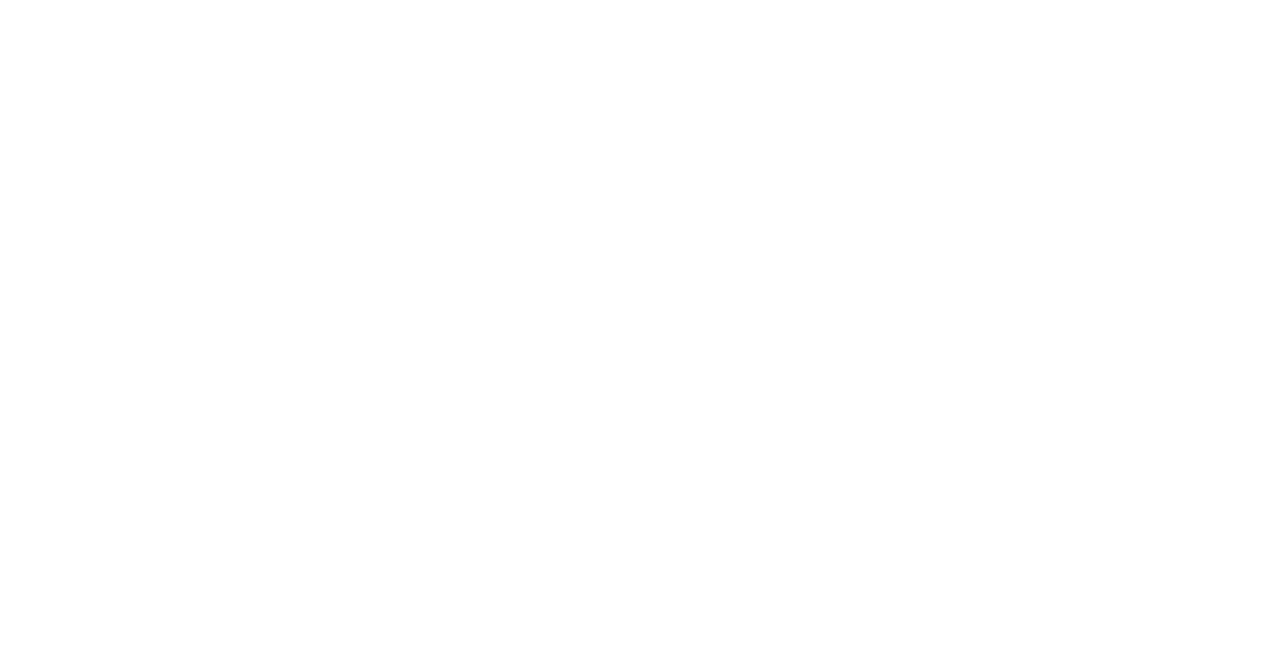
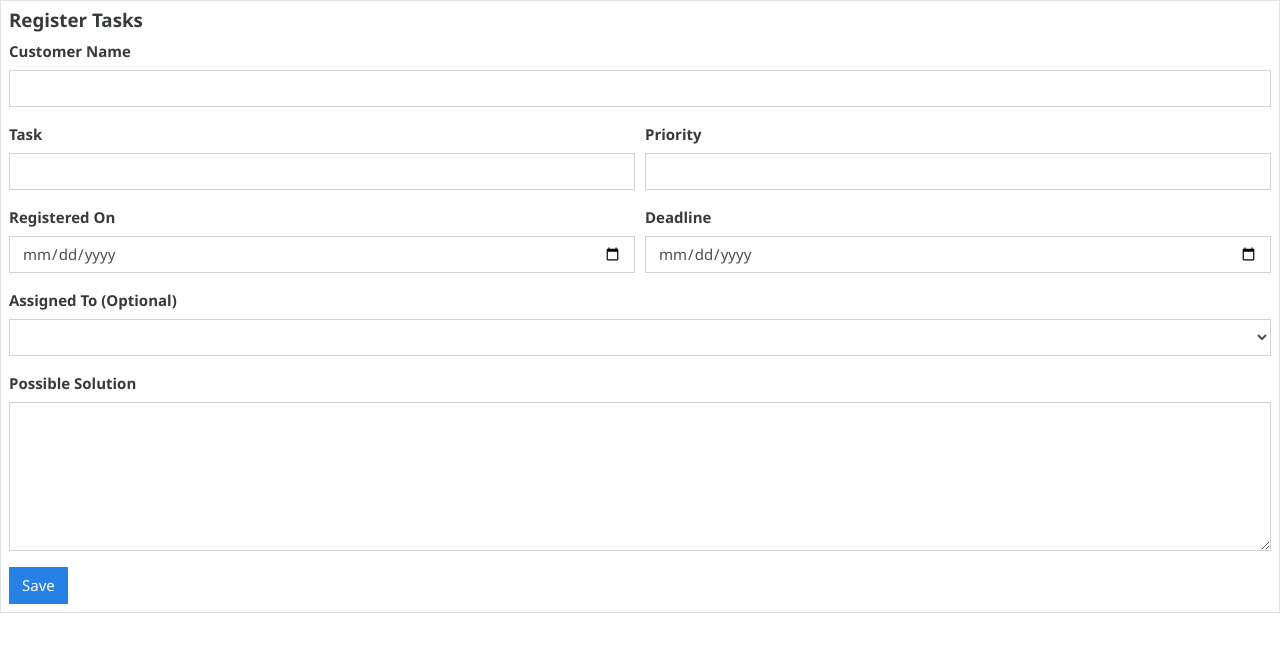
Before and after one commit to jiwantmg/avlekh-ui, a Vue app: page /tasks/register in a window 1280 px wide. Shown: the top 652 px of the page. Built offline with nearby package versions, Linux system fonts and the light colour scheme.

Commit message:
task register form created

```diff
--- /dev/null
+++ b/src/api/task.service.js
@@ -0,0 +1,3 @@
+export const saveTasks = function(task) {
+    console.log("Saving tasks", task);
+}
--- a/src/components/TaskPreviewRow.vue
+++ b/src/components/TaskPreviewRow.vue
@@ -4,7 +4,12 @@
           <div class="pull-left font-weight-bold">{{ mytask.title }}</div>
           <div class="pull-right">{{ mytask.status }}</div>
       </div>
-      <div class="task-desc d-block ml-2 font-italic">{{ mytask.description }}</div>
+      <div class="description">
+          <a class="more-btn" @click="isExpanded = !isExpanded">
+            <i class="fa fa-caret-right" aria-hidden="true" :class="{'rotate-down': isExpanded}"></i>
+          </a>
+          <div class="d-block ml-2 font-italic task-desc" :class="{'maximized-task': isExpanded}">{{ mytask.description }}</div>
+      </div>
       <div class="task-action">
           <p> Deadline : {{ mytask.deadline }}</p>
           <p class="mx-2"> Track No : {{ mytask.track_no }}</p>
@@ -20,7 +25,10 @@
             type: Object,
             required: true
         }
-    }
+    },
+    data: () => ({
+        isExpanded: false
+    })
 }
 </script>
 
@@ -35,4 +43,32 @@
     display: flex;
     flex-direction: row;
 }
+
+.description {
+    display: flex;
+}
+.more-btn {
+    width: 10px;
+    cursor: pointer;
+}
+
+
+.more-btn i {
+    font-size: 1.3rem;
+}
+
+.task-desc {
+    height: 20px;
+}
+
+.maximized-task {
+    height: 100px;
+}
+
+.rotate-down {
+    transform: rotate(90deg);
+}
+
+
+
 </style>
--- a/src/components/modules/mytasks/CompletedTasks.vue
+++ b/src/components/modules/mytasks/CompletedTasks.vue
@@ -1,15 +1,43 @@
 <template>
-  <div>
-      Completed Tasks Tasks
+  <div class="card-container p-2 bg-white full-height">
+    <table class="mytask-table full-width">
+      <tr v-for="(mytask, i) in mytasks" :key="i">
+        <td class="sn-no">
+          {{ i + 1 }}
+        </td>
+        <td>
+          <TaskPreviewRow :mytask="mytask"/>
+        </td>
+      </tr>
+    </table>
   </div>
 </template>
 
 <script>
+import TaskPreviewRow from "@/components/TaskPreviewRow";
+
 export default {
-
-}
+  components: {
+    TaskPreviewRow,
+  },
+  data: () => ({
+    mytasks: [
+      { id: 1, title: 'Tasks Title', status: 'completed', description: 'Task description', deadline: '2020-5-6', track_no: '8765432', created_at: '2020-5-1' },
+      { id: 2, title: 'Tasks Title', status: 'completed', description: 'Task description', deadline: '2020-5-6', track_no: '8765432', created_at: '2020-5-1' },
+      { id: 3, title: 'Tasks Title', status: 'completed', description: 'Task description', deadline: '2020-5-6', track_no: '8765432', created_at: '2020-5-1' },
+      { id: 4, title: 'Tasks Title', status: 'completed', description: 'Task description', deadline: '2020-5-6', track_no: '8765432', created_at: '2020-5-1' },
+      { id: 5, title: 'Tasks Title', status: 'completed', description: 'Task description', deadline: '2020-5-6', track_no: '8765432', created_at: '2020-5-1' }
+    ]
+  })
+};
 </script>
 
 <style>
+.card-container {
+  flex-grow: 1;
+}
 
+.mytask-table tr > td:first-child {
+  width: 5%;
+}
 </style>
--- /dev/null
+++ b/src/components/modules/tasks/TaskRegister.vue
@@ -0,0 +1,80 @@
+<template>
+  <div class="border p-2">
+    <h5 class="font-weight-bold">Register Tasks</h5>
+    <form>
+      <div class="form-group">
+        <label class="font-weight-bold" for="customername">Customer Name</label>
+        <input class="form-control" id="customername" v-model="form.customer_name"/>
+      </div>
+      <div class="form-row">
+        <div class="col-md-6">
+          <div class="form-group">
+            <label class="font-weight-bold" for="task">Task</label>
+            <input class="form-control" id="task" v-model="form.task"/>
+          </div>
+        </div>
+        <div class="col-md-6">
+          <div class="form-group">
+            <label class="font-weight-bold" for="priority">Priority</label>
+            <input type="text" class="form-control" id="priority" v-model="form.priority"/>
+          </div>
+        </div>
+        <div class="col-md-6">
+          <div class="form-group">
+            <label class="font-weight-bold" for="registeredon">Registered On</label>
+            <input type="date" class="form-control" id="registeredon" v-model="form.registered_on"/>
+          </div>
+        </div>
+        <div class="col-md-6">
+          <div class="form-group">
+            <label class="font-weight-bold" for="deadline">Deadline</label>
+            <input type="date" class="form-control" id="deadline" v-model="form.deadline"/>
+          </div>
+        </div>
+      </div>
+
+      <div class="form-group">
+        <label class="font-weight-bold" for="assignedto">Assigned To (Optional)</label>
+        <select class="form-control" v-model="form.assigned_to">
+          <option value="1">Jiwan Kumar Tamang</option>
+          <option value="2">Mithun karmacharya</option>
+          <option value="3">Mohan mohan</option>
+        </select>
+      </div>
+
+      <div class="form-group">
+        <label class="font-weight-bold" for="ps">Possible Solution</label>
+        <textarea class="form-control" rows="6" v-model="form.possible_solution"/>
+      </div>
+
+      <div class="button-group">
+        <a class="btn btn-primary" @click="saveTask()">Save</a>
+      </div>
+    </form>
+  </div>
+</template>
+
+<script>
+import { saveTasks } from '@/api/task.service';
+export default {
+  data: () => ({
+    form: {
+        customer_name: '',
+        task: '',
+        priority: '',
+        registered_on: '',
+        deadline: '',
+        assigned_to: '',
+        possible_solution: ''
+    },
+  }),
+  methods: {
+    saveTask() {
+      saveTasks(this.form);
+    },
+  },
+};
+</script>
+
+<style>
+</style>
--- a/src/router/index.js
+++ b/src/router/index.js
@@ -1,6 +1,7 @@
 import Vue from 'vue'
 import VueRouter from 'vue-router'
 import Dashboard from '../views/Dashboard.vue'
+import { tasksRouting } from './tasks';
 
 Vue.use(VueRouter)
 
@@ -10,16 +11,7 @@
     name: 'Dashboard',
     component: Dashboard
   },
-  {
-    path: '/mytasks',
-    name: 'MyTasks',
-    component: () => import('../views/MyTasks.vue')
-  },
-  {
-    path: '/tasks',
-    name: 'Tasks',
-    component: () => import('../views/Tasks.vue')
-  },
+
   {
     path: '/staffs',
     name: 'Staff',
@@ -42,10 +34,14 @@
   }
 ]
 
+
 const router = new VueRouter({
   mode: 'history',
   base: process.env.BASE_URL,
-  routes
-})
+  routes: [
+    ...routes,
+    ...tasksRouting
+  ]
+});
 
 export default router
--- /dev/null
+++ b/src/router/tasks.js
@@ -0,0 +1,18 @@
+export const tasksRouting = [
+    {
+        path: '/tasks',
+        name: 'Tasks',
+        component: () => import('../views/tasks')
+    },
+    {
+        path: '/tasks/register',
+        name: 'Task Register',
+        component: () => import('../views/tasks/register')
+    },
+    {
+        path: '/mytasks',
+        name: 'MyTasks',
+        component: () => import('../views/MyTasks.vue')
+    },
+
+];
--- /dev/null
+++ b/src/views/tasks/register.vue
@@ -0,0 +1,18 @@
+<template>
+  <div>
+      <TaskRegister />
+  </div>
+</template>
+
+<script>
+import TaskRegister from '@/components/modules/tasks/TaskRegister';
+export default {
+    components: {
+        TaskRegister
+    }
+}
+</script>
+
+<style>
+
+</style>
```
Also changed, not shown: src/views/tasks/index.vue (renamed from src/views/Tasks.vue).
